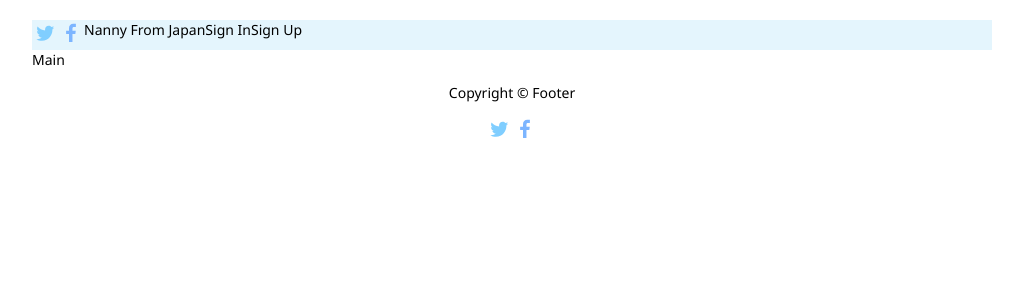
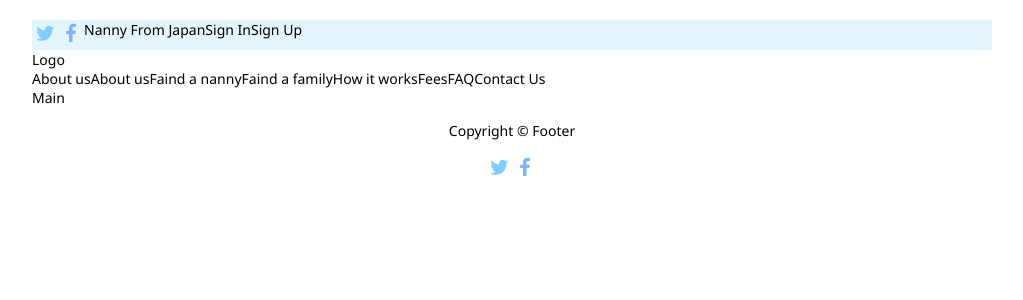
Before and after one commit to hikaori/NanyMatch, a React app in the folder nanny-app/: page / in a window 1280 px wide. Shown: the top 300 px of the page, without its empty margins (128-1151 px from the left). Built offline with nearby package versions, Linux system fonts and the light colour scheme.

Commit message:
add header lower

```diff
--- a/nanny-app/src/components/Header/Header.jsx
+++ b/nanny-app/src/components/Header/Header.jsx
@@ -1,12 +1,14 @@
 import React, { Component } from 'react'
 import './Header.scss';
 import Upper from './Upper/Upper.jsx';
+import Lower from './Lower/Lower';
 
 export default class Header extends Component {
   render() {
     return (
       <div className="Header">
         <Upper />
+        <Lower />
         <div className="Header-lower"></div>
       </div>
     )
--- a/nanny-app/src/components/Header/Header.scss
+++ b/nanny-app/src/components/Header/Header.scss
@@ -1,5 +1,4 @@
 .Header {
-  display: flex;
   justify-content: space-between;
   margin-top: 2rem;
 }
--- /dev/null
+++ b/nanny-app/src/components/Header/Lower/Lower.jsx
@@ -0,0 +1,23 @@
+import React, { Component } from 'react'
+import '../Lower/LowerItem.scss'
+import LowerItem from './LowerItem/LowerItem';
+
+export default class Lower extends Component{
+  render(){
+    return(
+      <div>
+        <div>Logo</div>
+        <ul className="Lower">
+          <LowerItem title={ 'About us' } subtitles={ 'children' }/>
+          <li>About us</li>
+          <li>Faind a nanny</li>
+          <li>Faind a family</li>
+          <li>How it works</li>
+          <li>Fees</li>
+          <li>FAQ</li>
+          <li>Contact Us</li>
+        </ul>
+      </div>
+    )
+  }
+}
--- /dev/null
+++ b/nanny-app/src/components/Header/Lower/LowerItem.scss
@@ -0,0 +1,3 @@
+.Lower{
+  display: flex;
+}
--- /dev/null
+++ b/nanny-app/src/components/Header/Lower/LowerItem/LowerItem.jsx
@@ -0,0 +1,40 @@
+import React, { Component } from 'react'
+import './LowerItem.scss';
+
+export default class LowerItem extends Component{
+
+  state = {
+    isHovered: false,
+  }
+
+  handleHoverIn = () => {
+    this.setState({
+      isHovered: true
+    });
+  }
+
+  handleHoverOut = () => {
+    this.setState({
+      isHovered: false
+    });
+  }
+
+  render(){
+    const { isHovered } = this.state;
+    const { title , subtitles } = this.props;
+    return(
+      <div>
+        <div className="LowerItem" onMouseOver={this.handleHoverIn} onMouseLeave={this.handleHoverOut}>{ title }</div>
+        {
+          isHovered && (
+            <ul>
+              <li>{ subtitles }</li>
+              <li>ItemSubtitle</li>
+              <li>ItemSubtitle</li>
+            </ul>
+          )
+        }
+      </div>
+    )
+  }
+}
```
Also changed, not shown: nanny-app/src/components/Header/Lower/LowerItem/LowerItem.scss (added).
